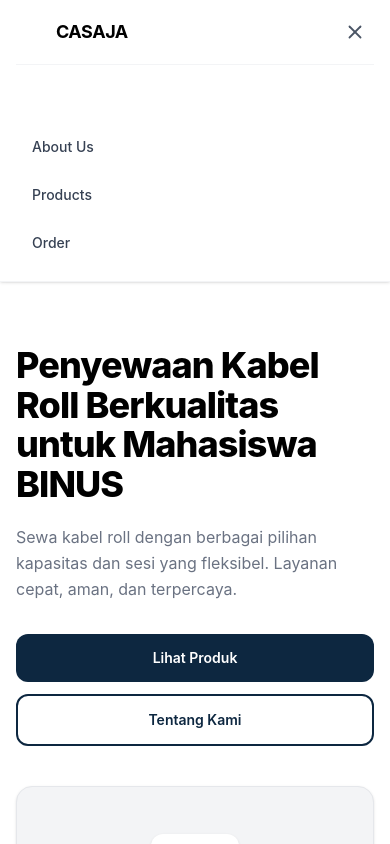
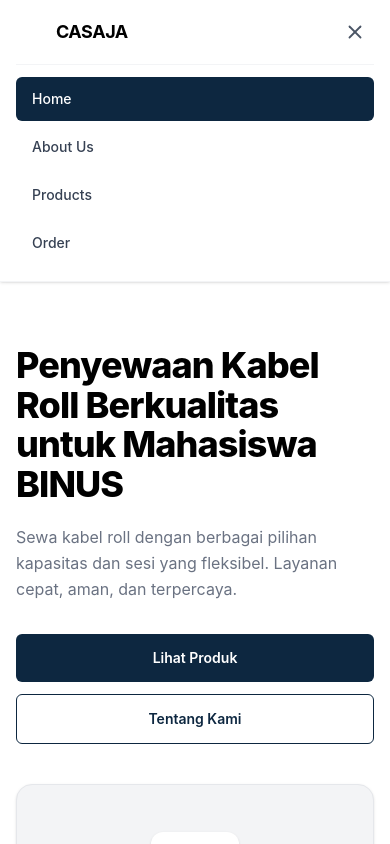
Before and after one commit to casajatbk/casaja-core, a Next.js app: page / in a window 390 px wide. Both pictures are taken after a click on the button 355 px from the left and 32 px from the top of the page. Shown: the top 844 px of the page. Built offline with nearby package versions, Linux system fonts and the light colour scheme.

Commit message:
add curret page indicator

```diff
--- a/src/client/components/home/heroForm.tsx
+++ b/src/client/components/home/heroForm.tsx
@@ -30,14 +30,14 @@ export default function Hero({
             <div className="flex flex-col sm:flex-row gap-3">
               <Link
                 href="/products"
-                className="inline-flex items-center justify-center px-6 py-3.5 bg-[#0D2740] text-white font-semibold rounded-xl transition-all duration-200 hover:shadow-lg hover:-translate-y-0.5 text-sm sm:text-base"
+                className="inline-flex items-center justify-center px-6 py-3.5 bg-[#0D2740] text-white font-semibold rounded-md transition-all duration-200 hover:shadow-lg hover:-translate-y-0.5 text-sm sm:text-base"
               >
                 {ctaPrimary}
               </Link>
 
               <Link
                 href="/about"
-                className="inline-flex items-center justify-center px-6 py-3.5 border-2 border-[#0D2740] text-[#0D2740] hover:bg-[#0D2740]/10 font-semibold rounded-xl transition-all duration-200 text-sm sm:text-base"
+                className="inline-flex items-center justify-center px-6 py-3.5 border border-[#0D2740] text-[#0D2740] hover:bg-[#0D2740]/10 font-semibold rounded-md transition-all duration-200 text-sm sm:text-base"
               >
                 {ctaSecondary}
               </Link>
@@ -47,7 +47,7 @@ export default function Hero({
           {/* Right: Product card visual */}
           <div className="flex justify-center lg:justify-end animate-fade-up [animation-delay:200ms] opacity-0-init">
             <div className="w-full max-w-sm sm:max-w-md lg:max-w-full">
-              <div className="bg-gray-100 rounded-2xl p-8 sm:p-12 flex flex-col items-center justify-center min-h-[220px] sm:min-h-[280px] border border-gray-200 shadow-sm">
+              <div className="bg-gray-100 rounded-2xl p-8 sm:p-12 flex flex-col items-center justify-center min-h-55 sm:min-h-70 border border-gray-200 shadow-sm">
                 <div className="bg-white rounded-xl p-5 shadow-sm mb-4">
                   <Plug size={48} className="text-navy-700" />
                 </div>
--- a/src/client/components/navbar.tsx
+++ b/src/client/components/navbar.tsx
@@ -2,7 +2,8 @@
 
 import { useState } from 'react'
 import Link from 'next/link'
-import { Menu, X, Zap } from 'lucide-react'
+import { Menu, X } from 'lucide-react'
+import { usePathname } from 'next/navigation'
 
 const navLinks = [
   { label: 'Home', href: '/' },
@@ -13,37 +14,50 @@ const navLinks = [
 
 export default function Navbar() {
   const [mobileOpen, setMobileOpen] = useState(false)
+  const pathname = usePathname()
 
   return (
     <header className="sticky top-0 z-50 bg-white border-b border-gray-100 shadow-sm">
       <nav className="max-w-7xl mx-auto px-4 sm:px-6 lg:px-8">
+
         <div className="flex items-center justify-between h-16">
+
           {/* Logo */}
           <Link href="/" className="flex items-center gap-2 group">
             <div className="w-8 h-8 bg-navy-700 rounded-md flex items-center justify-center transition-transform group-hover:scale-105">
               <span className="text-white font-bold text-sm">C</span>
             </div>
-            <span className="font-bold text-navy-700 text-lg tracking-tight">CASAJA</span>
+            <span className="font-bold text-navy-700 text-lg tracking-tight">
+              CASAJA
+            </span>
           </Link>
 
           {/* Desktop Nav */}
           <div className="hidden md:flex items-center gap-1">
-            {navLinks.map((link) => (
+            {navLinks.map((link) => {
+              const isActive = pathname === link.href
+
+              return (
                 <Link
                   key={link.href}
                   href={link.href}
-                className="px-4 py-2 rounded-lg text-sm font-medium text-gray-600 hover:text-navy-700 hover:bg-gray-50 transition-all first:bg-[#0D2740] first:text-white first:hover:bg-[#0D2740]"
+                  className={`px-4 py-2 rounded-md text-sm font-medium transition-all
+                    ${
+                      isActive
+                        ? 'bg-[#0D2740] text-white'
+                        : 'text-gray-600 hover:text-navy-700 hover:bg-gray-50'
+                    }`}
                 >
                   {link.label}
                 </Link>
-            ))}
+              )
+            })}
           </div>
 
           {/* Mobile hamburger */}
           <button
             className="md:hidden p-2 rounded-lg text-gray-600 hover:bg-gray-100 transition-colors"
             onClick={() => setMobileOpen(!mobileOpen)}
-            aria-label="Toggle menu"
           >
             {mobileOpen ? <X size={22} /> : <Menu size={22} />}
           </button>
@@ -51,22 +65,27 @@ export default function Navbar() {
 
         {/* Mobile menu */}
         {mobileOpen && (
-          <div className="md:hidden py-3 pb-4 border-t border-gray-100 animate-fade-in">
+          <div className="md:hidden py-3 pb-4 border-t border-gray-100">
             <div className="flex flex-col gap-1">
-              {navLinks.map((link, i) => (
+              {navLinks.map((link) => {
+                const isActive = pathname === link.href
+
+                return (
                   <Link
                     key={link.href}
                     href={link.href}
                     onClick={() => setMobileOpen(false)}
-                  className={`px-4 py-3 rounded-lg text-sm font-medium transition-all ${
-                    i === 0
-                      ? 'bg-navy-700 text-white'
-                      : 'text-gray-700 hover:bg-gray-50 hover:text-navy-700'
+                    className={`px-4 py-3 rounded-md text-sm font-medium transition-all
+                      ${
+                        isActive
+                          ? 'bg-[#0D2740] text-white'
+                          : 'text-gray-700 hover:bg-gray-50 hover:text-[#0D2740]'
                       }`}
                   >
                     {link.label}
                   </Link>
-              ))}
+                )
+              })}
             </div>
           </div>
         )}
```
Lines whose indentation alone changed are shown as unchanged.
